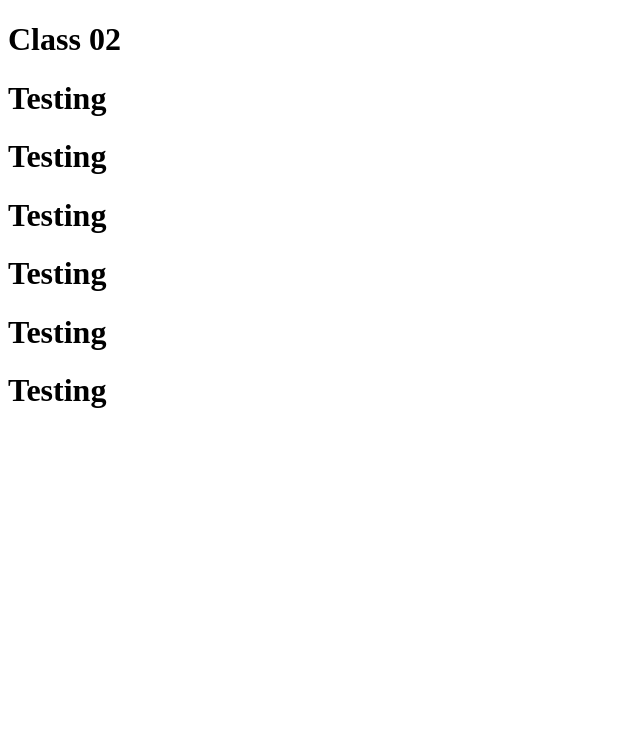
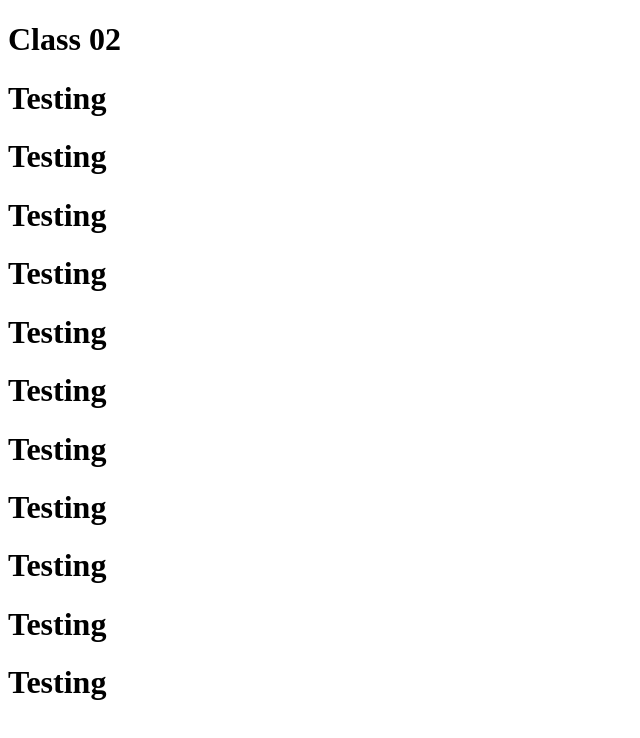
Before and after one commit to dev-sumon/testing, a plain HTML site: page index.html in a window 1280 px wide. Shown: the whole page, without its empty margins (0-640 px from the left). Drawn offline with Linux system fonts and the light colour scheme.

Commit message:
some update

```diff
--- a/index.html
+++ b/index.html
@@ -13,5 +13,10 @@
     <h1>Testing</h1>
     <h1>Testing</h1>
     <h1>Testing</h1>
+    <h1>Testing</h1>
+    <h1>Testing</h1>
+    <h1>Testing</h1>
+    <h1>Testing</h1>
+    <h1>Testing</h1>
 </body>
 </html>
--- a/styles/style.css
+++ b/styles/style.css
@@ -0,0 +1,5 @@
+*{
+    margin: 0;
+    padding: 0;
+    box-sizing: border-box;
+}
```
Also changed, not shown: about.html (+11 -0 lines).
